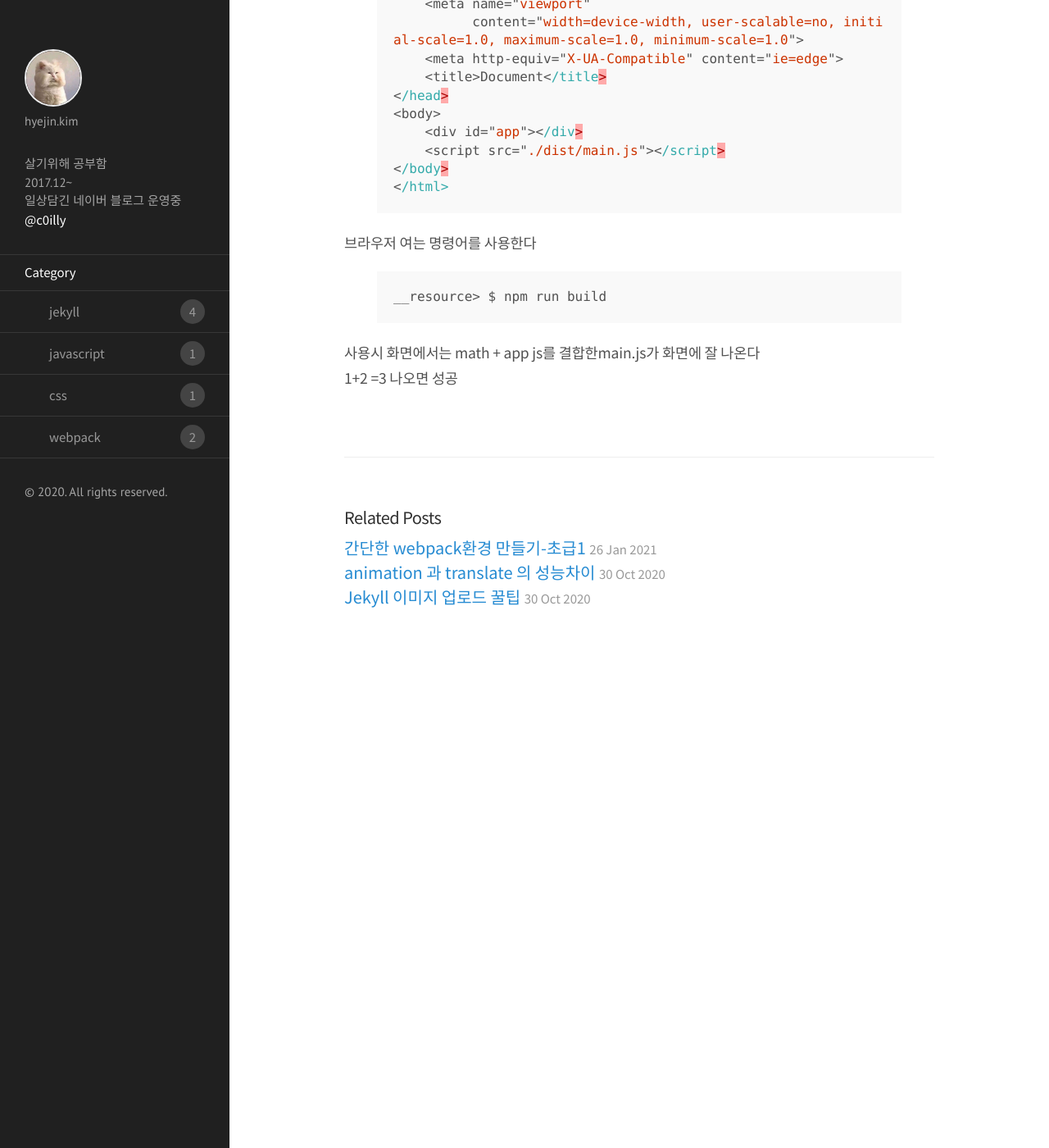
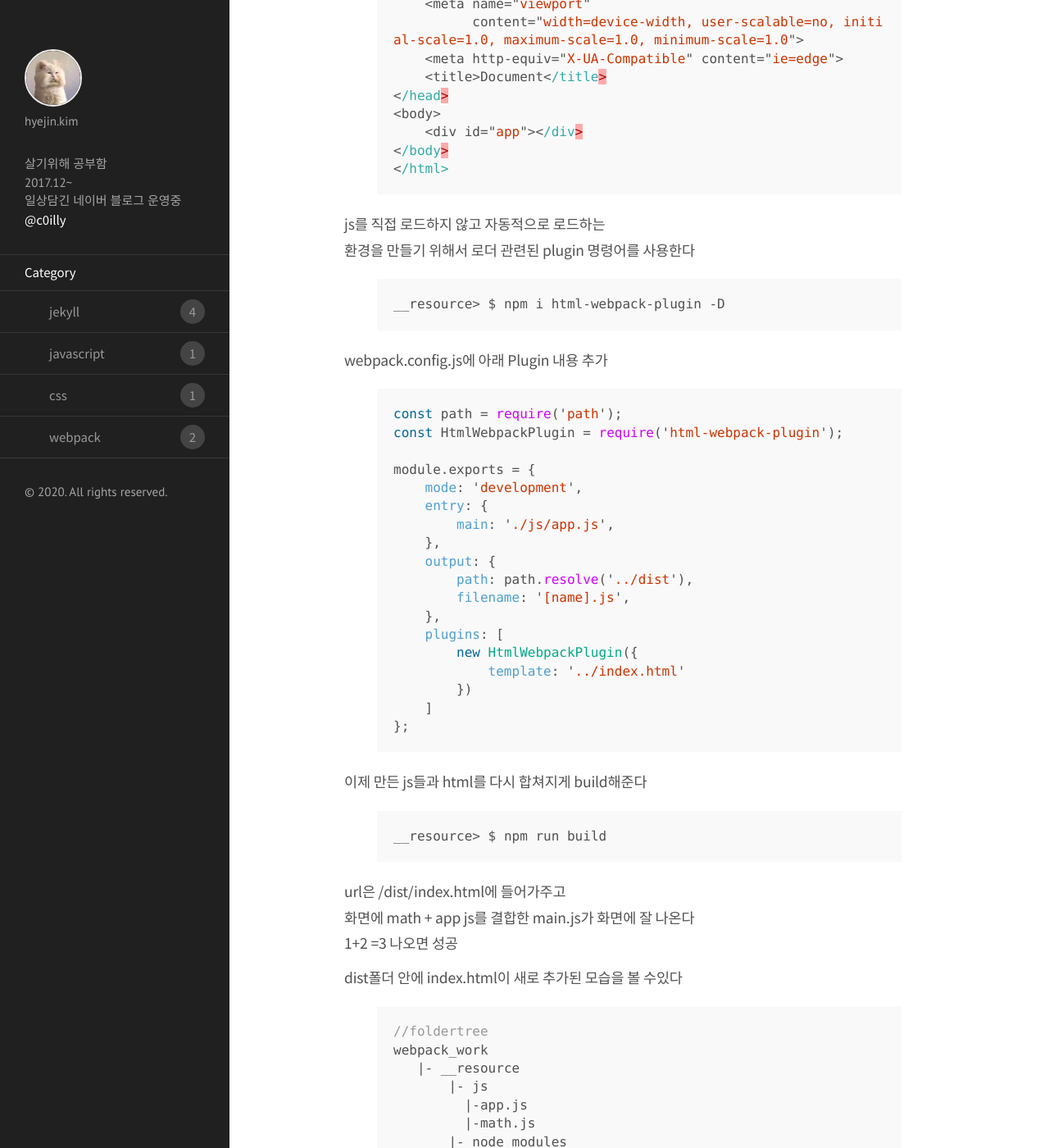
Before and after one commit to Coilly/Coilly.github.io, a Jekyll site: the page built from _posts/2021-01-26-webpack-2.md, in a window 1280 px wide and 1400 px high, scrolled down 2504 px. Shown: the whole window at 82% size. Built offline with Jekyll 4.4.1, drawn with Linux system fonts in a browser that asks for light colours; comment, search, counter and statistics services are not loaded; some of the changed text lies outside the part shown.

Commit message:
webpack추가 작업, 수정

```diff
--- a/_posts/2021-01-26-webpack-2.md
+++ b/_posts/2021-01-26-webpack-2.md
@@ -18,7 +18,7 @@ webpack_work
        |- js
          |-app.js
          |-math.js
-   |- node_modules
+       |- node_modules
        |- package.json
        |- webpack.config.js
 {% endhighlight %}
@@ -74,7 +74,7 @@ webpack_work
        |- js
          |-app.js
          |-math.js
-   |- node_modules
+       |- node_modules
        |- package.json
        |- webpack.config.js
    |-dist
@@ -90,7 +90,7 @@ webpack_work
        |- js
          |-app.js
          |-math.js
-   |- node_modules
+       |- node_modules
        |- package.json
        |- webpack.config.js
    |-dist
@@ -111,17 +111,65 @@ index.html에 들어갈 내용
 </head>
 <body>
     <div id="app"></div>
-    <script src="./dist/main.js"></script>
 </body>
 </html>
 
 {% endhighlight %}
 
-브라우저 여는 명령어를 사용한다
+js를 직접 로드하지 않고 자동적으로 로드하는 <br>
+환경을 만들기 위해서 로더 관련된 plugin 명령어를 사용한다<br>
+
+{% highlight js %}
+__resource> $ npm i html-webpack-plugin -D
+{% endhighlight %}
+
+webpack.config.js에 아래 Plugin 내용 추가
+{% highlight js %}
+const path = require('path');
+const HtmlWebpackPlugin = require('html-webpack-plugin');
+
+module.exports = {
+    mode: 'development',
+    entry: {
+        main: './js/app.js',
+    },
+    output: {
+        path: path.resolve('../dist'),
+        filename: '[name].js',
+    },
+    plugins: [
+        new HtmlWebpackPlugin({
+            template: '../index.html'
+        })
+    ]
+};
+{% endhighlight %}
+
+
+이제 만든 js들과 html를 다시 합쳐지게 build해준다
 
 {% highlight js %}
 __resource> $ npm run build
 {% endhighlight %}
 
-사용시 화면에서는 math + app js를 결합한main.js가 화면에 잘 나온다<br>
-1+2 =3 나오면 성공
+url은 /dist/index.html에 들어가주고 <br>
+화면에 math + app js를 결합한 main.js가 화면에 잘 나온다<br>
+1+2 =3 나오면 성공<br>
+
+dist폴더 안에 index.html이 새로 추가된 모습을 볼 수있다
+
+{% highlight js %}
+//foldertree
+webpack_work
+   |- __resource
+       |- js
+         |-app.js
+         |-math.js
+       |- node_modules
+       |- package.json
+       |- webpack.config.js
+   |-dist
+       |-main.js
+       |-index.html
+   |-index.html
+{% endhighlight %}
```
